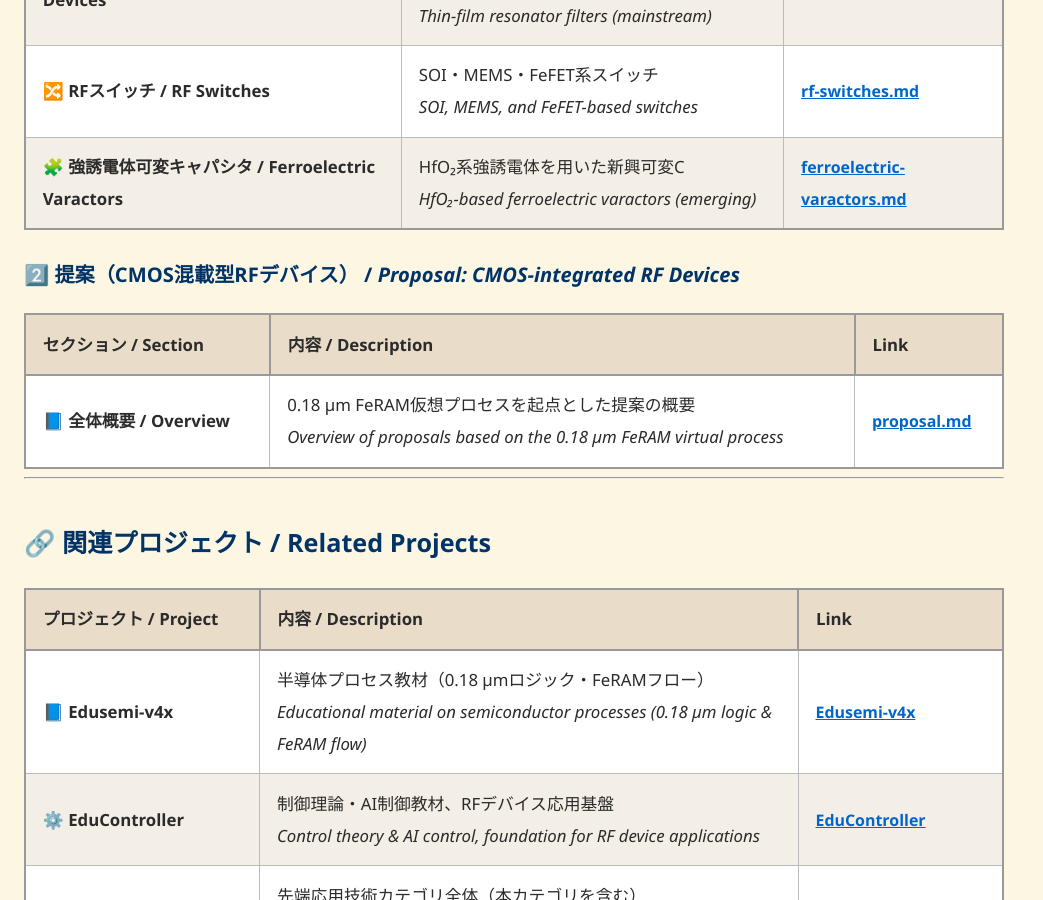
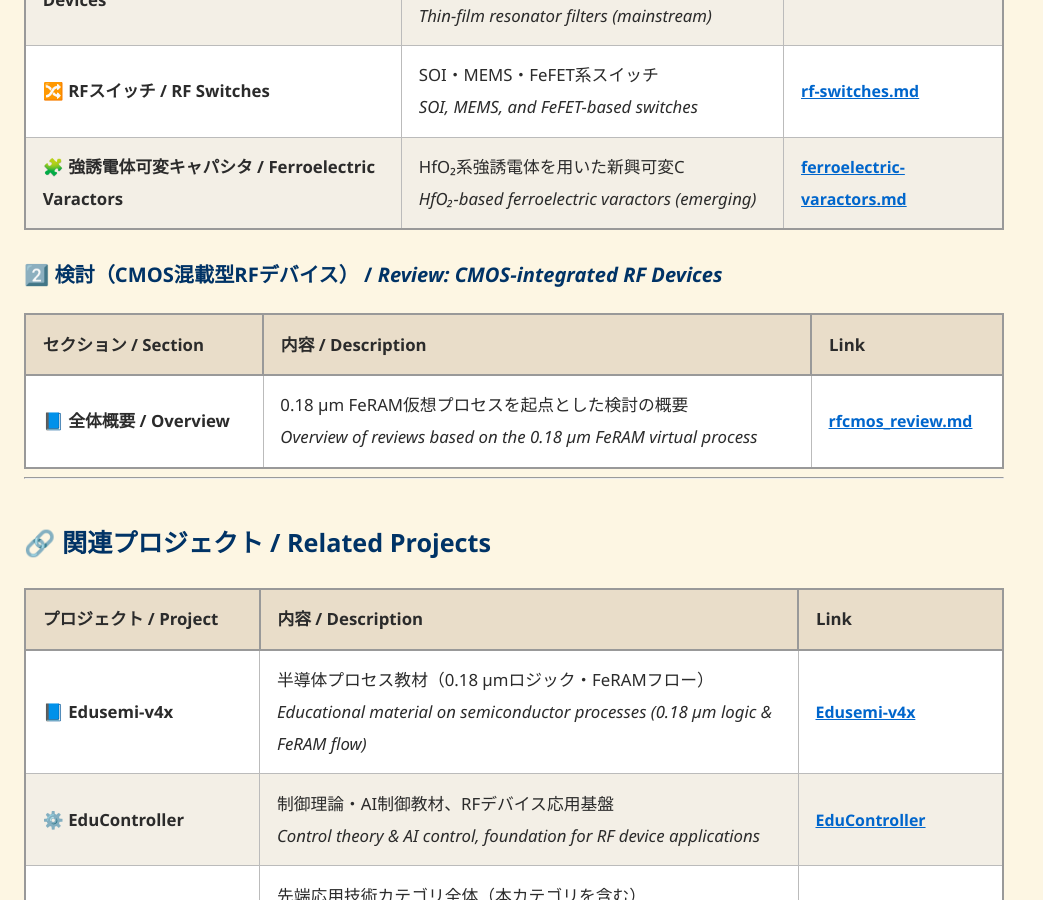
Before and after one commit to Samizo-AITL/Edusemi-Plus, a Jekyll site: the page built from applied-devices/rf-devices/index.md, in a window 1280 px wide and 900 px high, scrolled down 1280 px. Shown: the whole window, without its empty margins (0-1043 px from the left). Built offline with Jekyll 4.4.1, drawn with Linux system fonts in a browser that asks for light colours.

Commit message:
Update index.md

```diff
--- a/applied-devices/rf-devices/index.md
+++ b/applied-devices/rf-devices/index.md
@@ -43,11 +43,11 @@ Shinichi Samizo’s educational “0.18 µm FeRAM virtual process.”*
 | 🔀 **RFスイッチ / RF Switches** | SOI・MEMS・FeFET系スイッチ<br>*SOI, MEMS, and FeFET-based switches* | [rf-switches.md](./rf-switches.md) |
 | 🧩 **強誘電体可変キャパシタ / Ferroelectric Varactors** | HfO₂系強誘電体を用いた新興可変C<br>*HfO₂-based ferroelectric varactors (emerging)* | [ferroelectric-varactors.md](./ferroelectric-varactors.md) |
 
-### 2️⃣ 提案（CMOS混載型RFデバイス） / *Proposal: CMOS-integrated RF Devices*
+### 2️⃣ 検討（CMOS混載型RFデバイス） / *Review: CMOS-integrated RF Devices*
 
 | セクション / Section | 内容 / Description | Link |
 |---|---|---|
-| 📘 **全体概要 / Overview** | 0.18 µm FeRAM仮想プロセスを起点とした提案の概要<br>*Overview of proposals based on the 0.18 µm FeRAM virtual process* | [proposal.md](./proposal.md) |
+| 📘 **全体概要 / Overview** | 0.18 µm FeRAM仮想プロセスを起点とした検討の概要<br>*Overview of reviews based on the 0.18 µm FeRAM virtual process* | [rfcmos_review.md](./rfcmos_review.md) |
 
 ---
 
```
